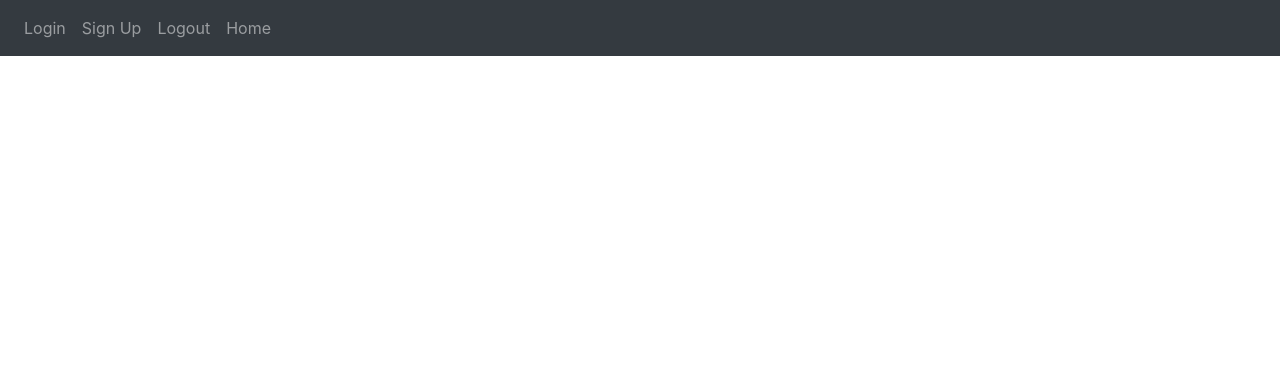
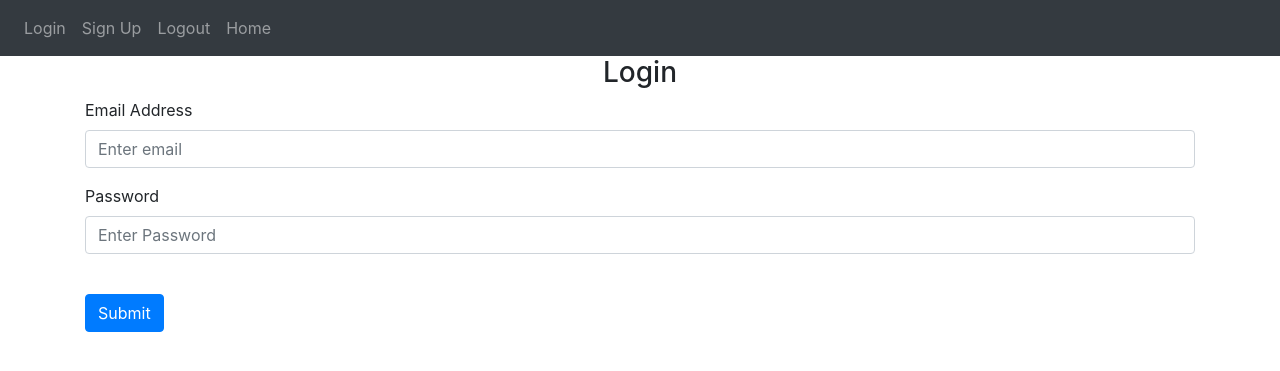
Before and after one commit to javstudent40/FlaskProject, a Flask app: page /login in a window 1280 px wide. Shown: the top 371 px of the page. Run offline with Flask 2, Linux system fonts and the light colour scheme; some libraries are stand-ins or nearby versions.

Commit message:
added form to login template

```diff
--- a/templates/login.html
+++ b/templates/login.html
@@ -1,6 +1,18 @@
 {% extends "base.html" %}
 {% block title %}Login{% endblock %}
 {% block content %}
-
+<form method="POST">
+	<h3 align="center">Login</h3>
+	<div class="form-group">
+		<label for="email">Email Address</label>
+		<input type="email" class="form-control" id="email" name="email" placeholder="Enter email">
+	</div>
+	<div class="form-group">
+		<label for="password">Password</label>
+		<input type="password" class="form-control" id="password" name="password" placeholder="Enter Password">
+	</div>
+	<br>
+	<button type="submit" class="btn btn-primary">Submit</button>
+</form>
 
 {% endblock %}
```
